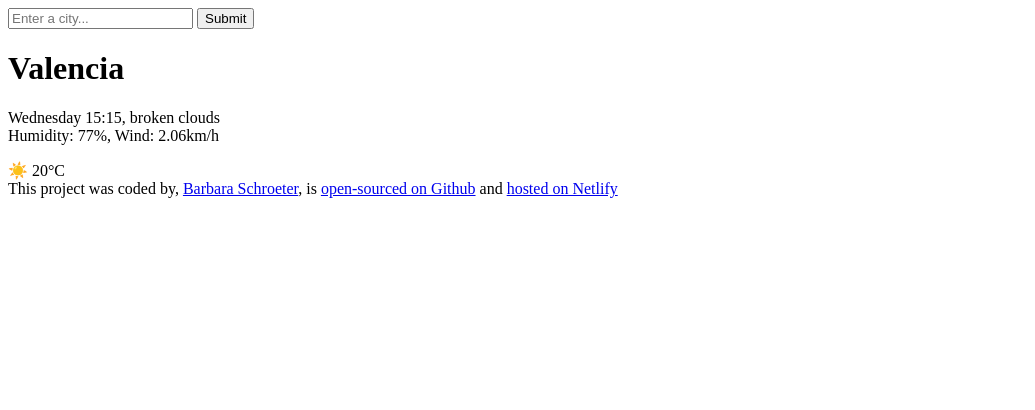
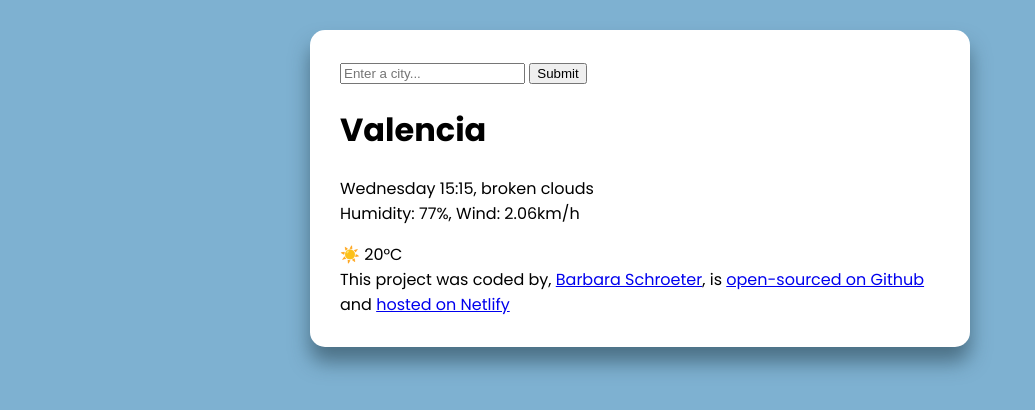
Before and after one commit to lavaliente/todays-weather, a plain HTML site: page index.html in a window 1280 px wide. Shown: the whole page, without its empty margins (0-1035 px from the left). Drawn offline with Linux system fonts and the light colour scheme.

Commit message:
added styling to main section and custom font

```diff
--- a/index.html
+++ b/index.html
@@ -3,9 +3,17 @@
   <head>
     <meta charset="UTF-8" />
     <meta name="viewport" content="width=device-width, initial-scale=1.0" />
+    <link rel="stylesheet" href="src/style.css" />
+    <link rel="preconnect" href="https://fonts.googleapis.com" />
+    <link rel="preconnect" href="https://fonts.gstatic.com" crossorigin />
+    <link
+      href="https://fonts.googleapis.com/css2?family=Anonymous+Pro:wght@400;700&family=Montserrat:ital,wght@0,100;0,200;0,300;0,400;0,500;0,600;0,700;0,800;0,900;1,100;1,200;1,300;1,600;1,700;1,800;1,900&family=Poppins:ital,wght@0,100;0,200;0,300;0,400;0,500;0,600;0,700;0,800;0,900;1,100;1,200;1,300;1,400;1,500;1,600;1,700;1,800;1,900&display=swap"
+      rel="stylesheet"
+    />
     <title>Today's weather</title>
   </head>
   <body>
+    <div class="weather-app">
       <header>
         <form>
           <input type="search" placeholder="Enter a city..." />
@@ -36,5 +44,6 @@
           >hosted on Netlify</a
         >
       </footer>
+    </div>
   </body>
 </html>
--- /dev/null
+++ b/src/style.css
@@ -0,0 +1,14 @@
+body {
+  background-color: #7eb1d1;
+  font-family: "Anonymous Pro", monospace;
+  font-family: "Montserrat", sans-serif;
+  font-family: "Poppins", sans-serif;
+}
+.weather-app {
+  background-color: #ffffff;
+  max-width: 600px;
+  border-radius: 15px;
+  margin: 30px auto;
+  padding: 30px;
+  box-shadow: 0 15px 20px #233d4a8f;
+}
```
Lines whose indentation alone changed are shown as unchanged.
